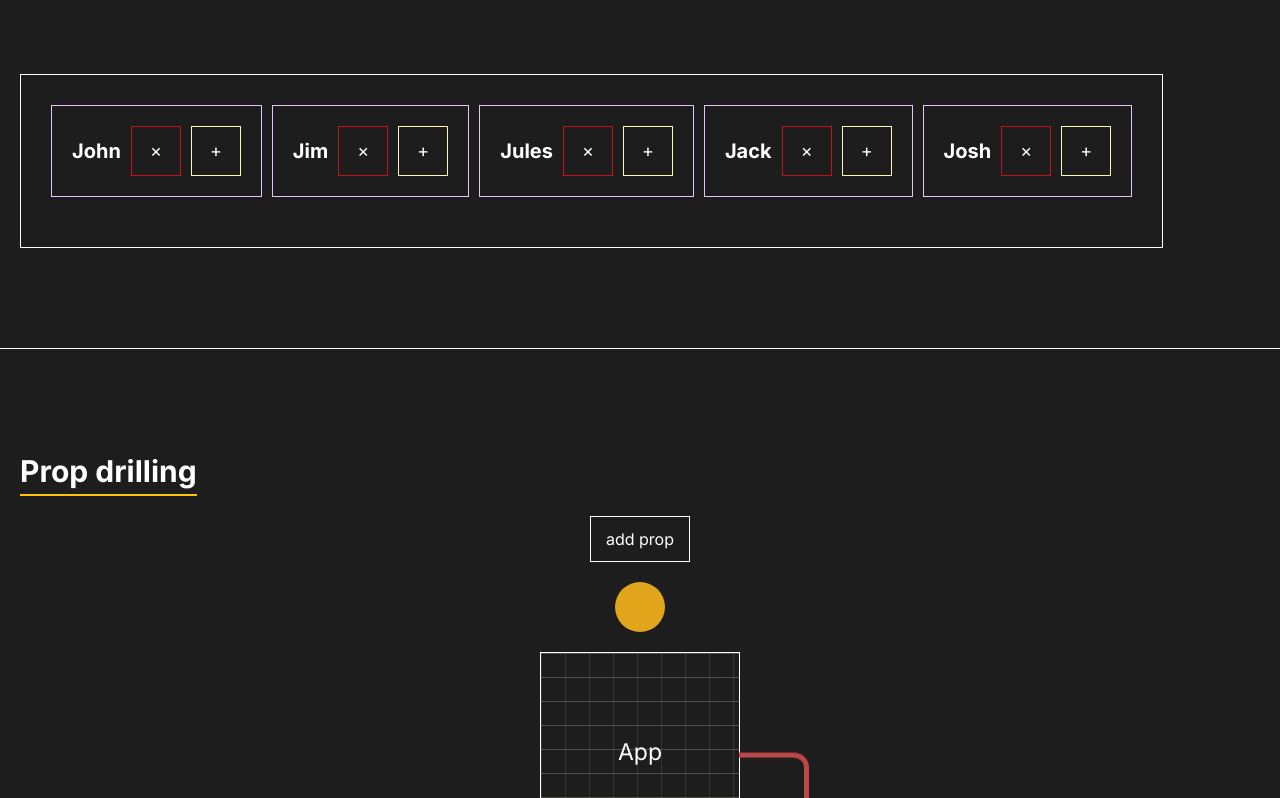
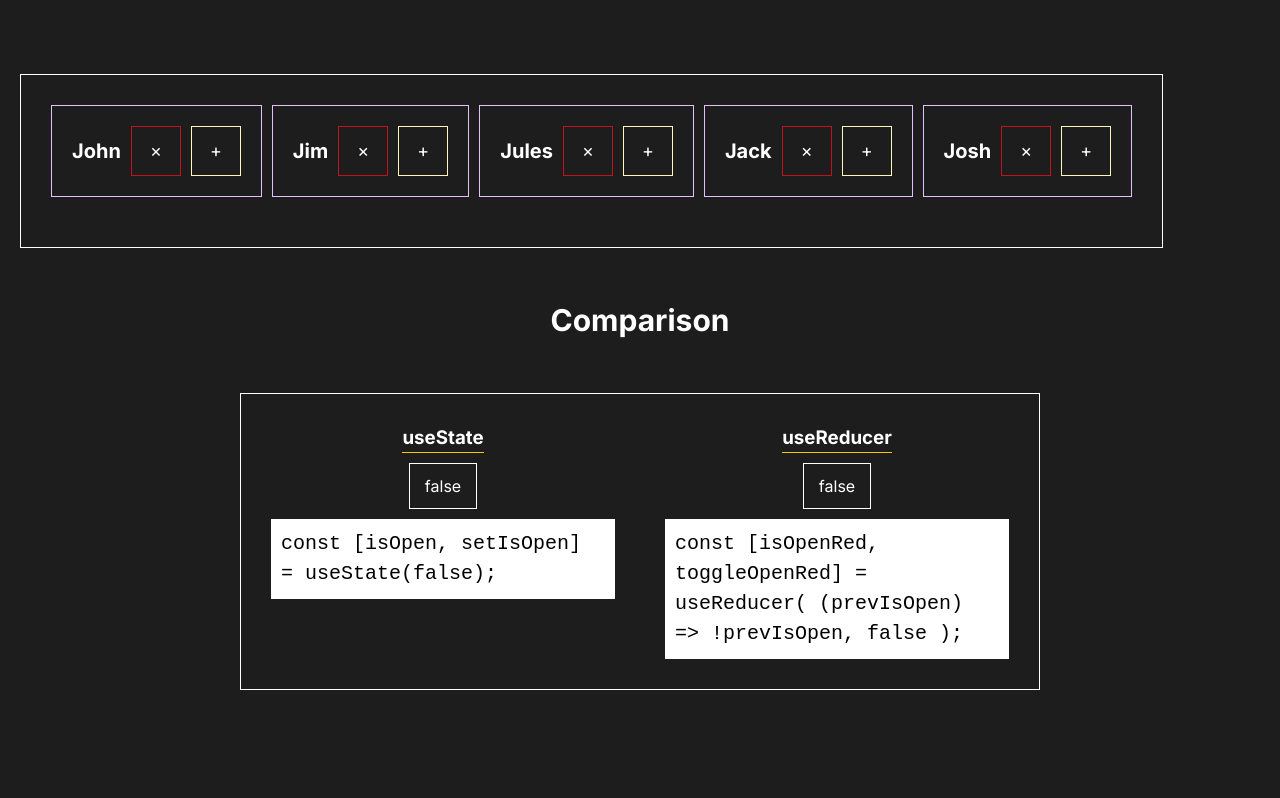
Before and after one commit to Andriikryl/css-visualizer, a Next.js app: page /react in a window 1280 px wide. Shown: the part 3376-4174 px from the top of the page. Built offline with nearby package versions, Linux system fonts and the light colour scheme.

Commit message:
add comparison component

```diff
--- a/src/app/react/useReducerHook/UseRedurecHook.tsx
+++ b/src/app/react/useReducerHook/UseRedurecHook.tsx
@@ -7,6 +7,7 @@ import Accordion from "@/components/accordion/Accordion";
 import Menu from "./menu/Menu";
 import { Steps } from "./steps/Steps";
 import { Names } from "./names/Names";
+import Сomparison from "./comparison/Сomparison";
 
 const stepsData = ["Step 1 content", "Step 2 content", "Step 3 content"];
 
@@ -32,6 +33,7 @@ export default function UseRedurecHook() {
             <Steps steps={stepsData} />
           </div>
           <Names />
+          <Сomparison />
         </div>
       </Container>
     </section>
--- /dev/null
+++ b/src/app/react/useReducerHook/comparison/style.module.css
@@ -0,0 +1,45 @@
+.flex__group{
+    margin-block: 50px;
+    display: flex;
+    border: 1px solid white;
+    max-width: 800px;
+    padding: 30px;
+    margin-inline: auto;
+    justify-content: center;
+    gap: 50px;
+}
+
+.comparison__title{
+    color: white;
+    border-bottom: 1px solid #ffc300;
+    margin-block-end: 10px;
+}
+
+.inner__box{
+    flex-grow: 1;
+    width: 0px;
+    display: flex;
+    flex-direction: column;
+    align-items: center;
+}
+
+.button{
+    padding: 10px 15px;
+    color: white;
+    background-color: transparent;
+    border: 1px solid white;
+}
+
+.code{
+    margin-block-start: 10px;
+    font-size: 20px;
+    background-color: white;
+    padding: 10px;
+}
+
+.main__title{
+    color: white;
+    font-size: 30px;
+    text-align: center;
+    margin-block-start: 50px;
+}
--- /dev/null
+++ b/src/app/react/useReducerHook/comparison/Сomparison.tsx
@@ -0,0 +1,68 @@
+"use client";
+import React, { useCallback, useReducer, useState } from "react";
+import { motion } from "framer-motion";
+import style from "./style.module.css";
+
+export default function Сomparison() {
+  const [isOpen, setIsOpen] = useState(false);
+  const [isOpenRed, toggleOpenRed] = useReducer(
+    (prevIsOpen) => !prevIsOpen,
+    false
+  );
+
+  const toggleOpen = useCallback(
+    () => setIsOpen((prevIsOpen) => !prevIsOpen),
+    []
+  );
+
+  return (
+    <>
+      <h4 className={style.main__title}>Сomparison</h4>
+      <div className={style.flex__group}>
+        <div className={style.inner__box}>
+          <h3 className={style.comparison__title}>useState</h3>
+          <motion.button
+            className={style.button}
+            layout
+            id="motion"
+            onClick={toggleOpen}
+          >
+            <motion.span
+              animate={{ opacity: 1 }}
+              initial={{ opacity: 0 }}
+              transition={{ delay: 0.2 }}
+            >
+              {isOpen ? "true" : "false"}
+            </motion.span>
+          </motion.button>
+
+          <code className={style.code}>
+            const [isOpen, setIsOpen] = useState(false);
+          </code>
+        </div>
+        <div className={style.inner__box}>
+          <h3 className={style.comparison__title}>useReducer</h3>
+          <motion.button
+            className={style.button}
+            layout
+            id="motion"
+            onClick={toggleOpenRed}
+          >
+            <motion.span
+              animate={{ opacity: 1 }}
+              initial={{ opacity: 0 }}
+              transition={{ delay: 0.2 }}
+            >
+              {isOpenRed ? "true" : "false"}
+            </motion.span>
+          </motion.button>
+
+          <code className={style.code}>
+            const [isOpenRed, toggleOpenRed] = useReducer( (prevIsOpen) =&gt;
+            !prevIsOpen, false );
+          </code>
+        </div>
+      </div>
+    </>
+  );
+}
```
